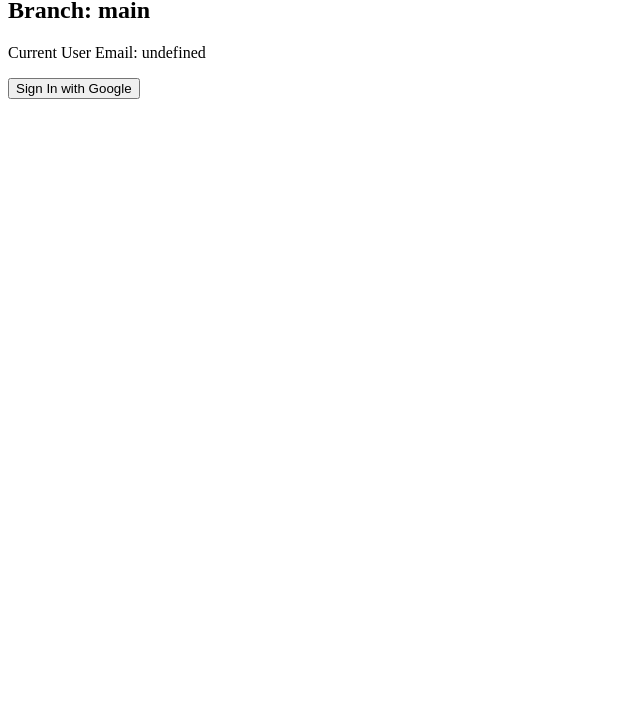
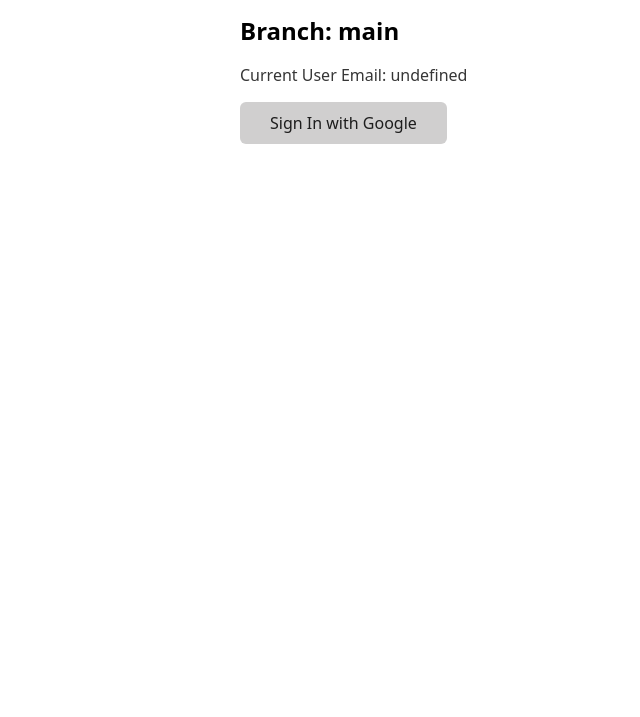
Before and after one commit to laurentpayot/sscce-firebase, a website with bundled scripts: page index.html in a window 1280 px wide. Shown: the part 83-800 px from the top of the page, without its empty margins (0-640 px from the left). Built offline with nearby package versions, Linux system fonts and the light colour scheme; some packages are replaced by stand-ins of ours; no server answers.

Commit message:
water.css

```diff
--- a/index.html
+++ b/index.html
@@ -4,6 +4,7 @@
     <meta charset="utf-8">
     <meta name="viewport" content="width=device-width, initial-scale=1">
     <title>SSCCE Firebase</title>
+    <link rel="stylesheet" href="https://cdn.jsdelivr.net/npm/water.css@2/out/water.min.css">
   </head>
   <body>
     <h1>SSCCE Firebase</h1>
```
